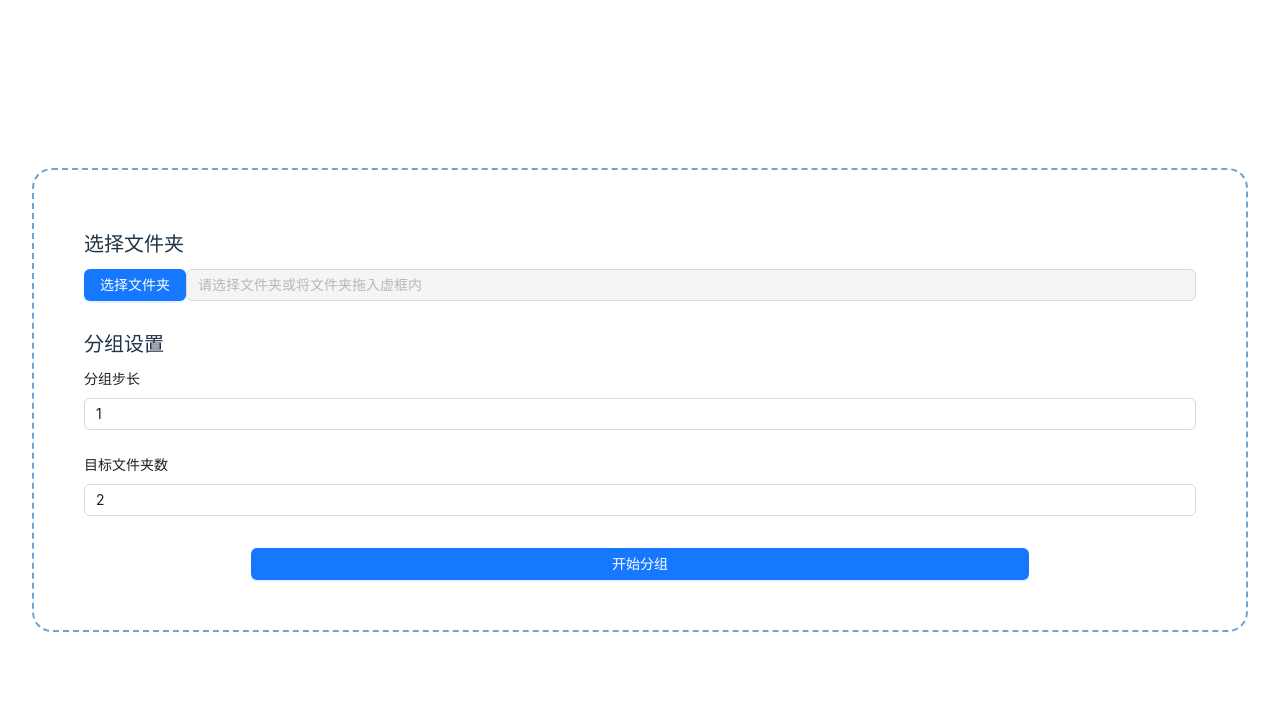
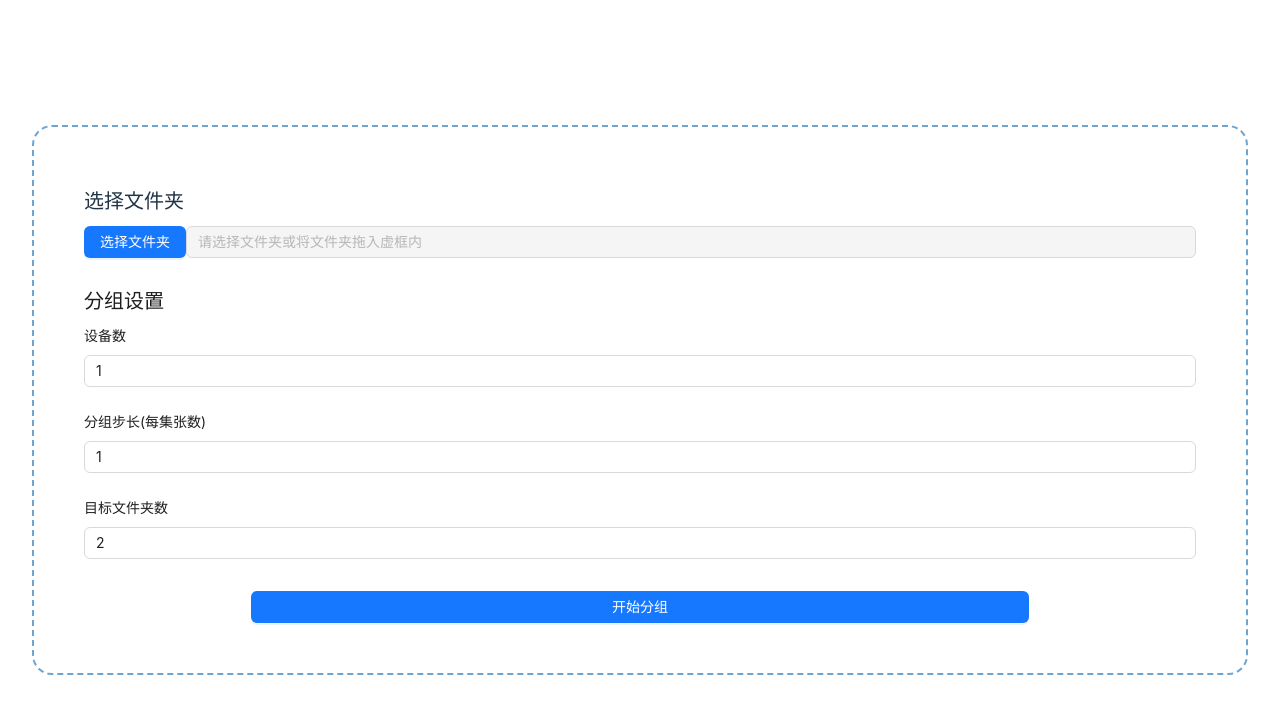
Before and after one commit to xiaoyua499/FileGroupingTool, a Vue app: page / in a window 1280 px wide. Shown: the top 714 px of the page. Built offline with nearby package versions, Linux system fonts and the light colour scheme.

Commit message:
feat:新增设备数量输入框

```diff
--- a/src/components/Main.vue
+++ b/src/components/Main.vue
@@ -1,23 +1,26 @@
 <template>
   <div style=" padding: 50px; border: 2px #6EA4D2 dashed; border-radius: 20px" @dragover.prevent
     @drop.prevent="handleDrop">
-    <div class="select_folder">
+    <div class="group_settings">
       <h1 class="select_folder_title">选择文件夹</h1>
+      <a-form :model="groupSet" ref="formRef" name="groupForm" layout="vertical" hideRequiredMark="false" :rules="rules"
+        :label-col="{ span: 8 }" autocomplete="off">
+        <a-form-item style="margin-bottom: 32px;" name="folderPath">
           <div class="select_folder_content">
             <a-button type="primary" @click="selectFolder">选择文件夹</a-button>
-        <a-input placeholder="请选择文件夹或将文件夹拖入虚框内" disabled v-model:value="folderPath" />
+            <a-input placeholder="请选择文件夹或将文件夹拖入虚框内" disabled v-model:value="groupSet.folderPath" />
           </div>
-    </div>
-    <div class="group_settings">
+        </a-form-item>
         <h1 class="group_settings_title">分组设置</h1>
-      <a-form :model="groupSet" name="basic" layout="vertical" hideRequiredMark="false" :label-col="{ span: 8 }"
-        autocomplete="off">
-        <a-form-item label="分组步长" name="step" :rules="[{ required: true, message: '请输入分组步长!' }]">
-          <a-input class="group_settings_size_input" placeholder="请输入分组步长" :defaultValue="groupSet.step"
-            v-model:value="groupSet.step" />
+        <a-form-item label="设备数" name="phoneNum">
+          <a-input class="group_settings_size_input" placeholder="请输入分组步长" :defaultValue="groupSet.phoneNum"
+            v-model:value="groupSet.phoneNum" />
         </a-form-item>
-
-        <a-form-item label="目标文件夹数" name="folderCount" :rules="[{ required: true, message: '请输入目标文件夹数!' }]">
+        <a-form-item label="分组步长(每集张数)" name="size">
+          <a-input class="group_settings_size_input" placeholder="请输入分组步长" :defaultValue="groupSet.size"
+            v-model:value="groupSet.size" />
+        </a-form-item>
+        <a-form-item label="目标文件夹数" name="folderCount">
           <a-input class="group_settings_num_input" placeholder="请输入目标文件夹数" :defaultValue="groupSet.folderCount"
             v-model:value="groupSet.folderCount" />
         </a-form-item>
@@ -31,47 +34,66 @@
 
 </template>
 <script setup lang="ts">
-import { reactive, ref } from "vue";
+import { computed, reactive, useTemplateRef } from "vue";
 import { message } from "ant-design-vue";
-const folderPath = ref<string>("");
+import type { FormInstance, Rule } from "ant-design-vue/es/form";
 type groupSet = {
-  step: string;
+  folderPath: string;
+  phoneNum: string;
+  size: string;
   folderCount: string;
 };
 const groupSet: groupSet = reactive({
-  step: "1",
+  folderPath: "",
+  phoneNum: "1",
+  size: "1",
   folderCount: "2",
 });
+const groupStep = computed<string>(() => {
+  const step = parseInt(groupSet.size);
+  const phoneNum = parseInt(groupSet.phoneNum);
+  const groupStep = (step * phoneNum).toString()
+  return groupStep
+});
+const formRef = useTemplateRef<FormInstance | null>("formRef");
+// 定义表单验证规则
+const rules: Record<string, Rule[]> = {
+  folderPath: [{ required: true, message: "请选择目标文件夹!" }],
+  phoneNum: [{ required: true, message: "请输入使用的设备数!" }],
+  size: [{ required: true, message: "请输入分组步长!" }],
+  folderCount: [{ required: true, message: "请输入目标文件夹数!" }],
+};
+// 选择文件夹
 async function selectFolder() {
   const result = await window.electronAPI.selectFolder();
   if (result) {
-    folderPath.value = result;
-    console.log("Selected folder:", folderPath.value);
-
+    groupSet.folderPath = result;
+    // console.log("Selected folder:", groupSet.folderPath);
+    formRef.value?.validate()
     message.success("选择成功");
   } else {
     message.warning("取消选择");
   }
 }
-
+// 处理分组
 async function handleGroup() {
-  try {
-    const success = await window.electronAPI.groupFiles(
-      folderPath.value,
-      groupSet.step,
+  // 验证表单
+  await formRef.value?.validate()
+    .then(() => {
+      window.electronAPI.groupFiles(
+        groupSet.folderPath,
+        groupStep.value,
         groupSet.folderCount
       );
-    if (success) {
       message.success("分组完成！");
-    } else {
+    })
+    .catch((error: any) => {
+      console.error(error);
       message.error("分组失败！");
-    }
-  } catch (err) {
-    console.error(err);
-    message.error("执行异常");
-  }
+    });
 }
 
+// 处理拖拽事件
 const handleDrop = (event: DragEvent) => {
   event.preventDefault();
   const items = event.dataTransfer?.items;
@@ -86,7 +108,8 @@ const handleDrop = (event: DragEvent) => {
       const path = file.path
       console.log("Drop event triggered", item, file);
       if (path) {
-        folderPath.value = path;
+        groupSet.folderPath = path;
+        formRef.value?.validate()
         message.success("文件夹已选择");
       }
     } else {
@@ -109,6 +132,7 @@ const handleDrop = (event: DragEvent) => {
     display: flex;
     align-items: center;
     justify-content: flex-start;
+    // margin-bottom: 32px;
   }
 }
 
```
Lines whose indentation alone changed are shown as unchanged.
